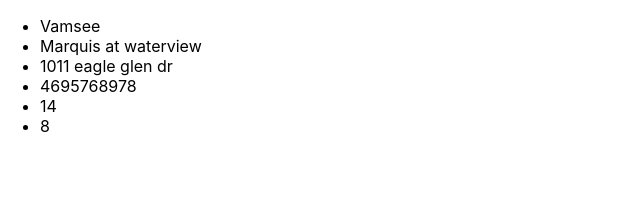
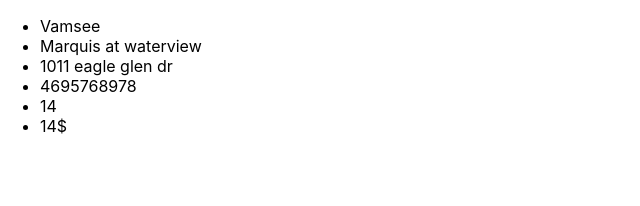
Before and after one commit to vamsee9201/sharesaverhq-app, a React (Create React App) app: page / in a window 1280 px wide. Shown: the top 206 px of the page, without its empty margins (0-640 px from the left). Built offline with nearby package versions, Linux system fonts and the light colour scheme.

Commit message:
removed total to just calculate total on its own

```diff
--- a/src/App.js
+++ b/src/App.js
@@ -8,7 +8,6 @@
   to: '1011 eagle glen dr',
   number:'4695768978',
   miles:14,
-  total:8
 };
 function App() {
   return (
@@ -20,7 +19,8 @@
 
 function RideRequest({rideObject}) {
 
-  const { name, from, to, number, miles, total } = rideObject;
+  const { name, from, to, number, miles} = rideObject;
+
   return (
     <div>
       <ul>
@@ -29,7 +29,7 @@
         <li>{to}</li>
         <li>{number}</li>
         <li>{miles}</li>
-        <li>{total}</li>
+        <li>{miles}$</li>
       </ul>
     </div>
   );
```
